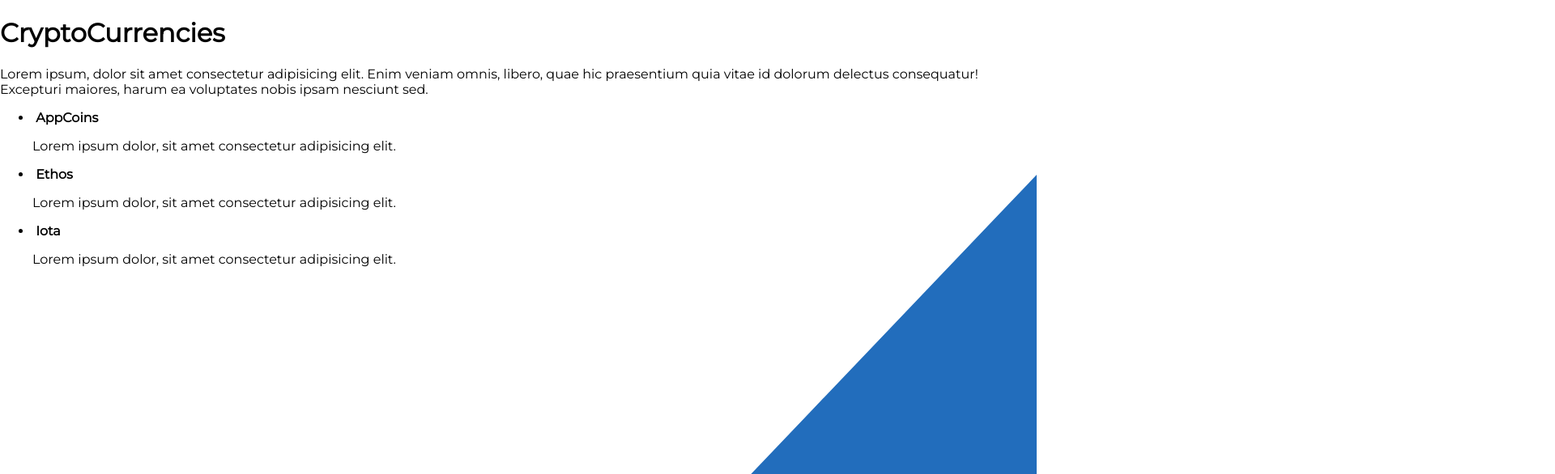
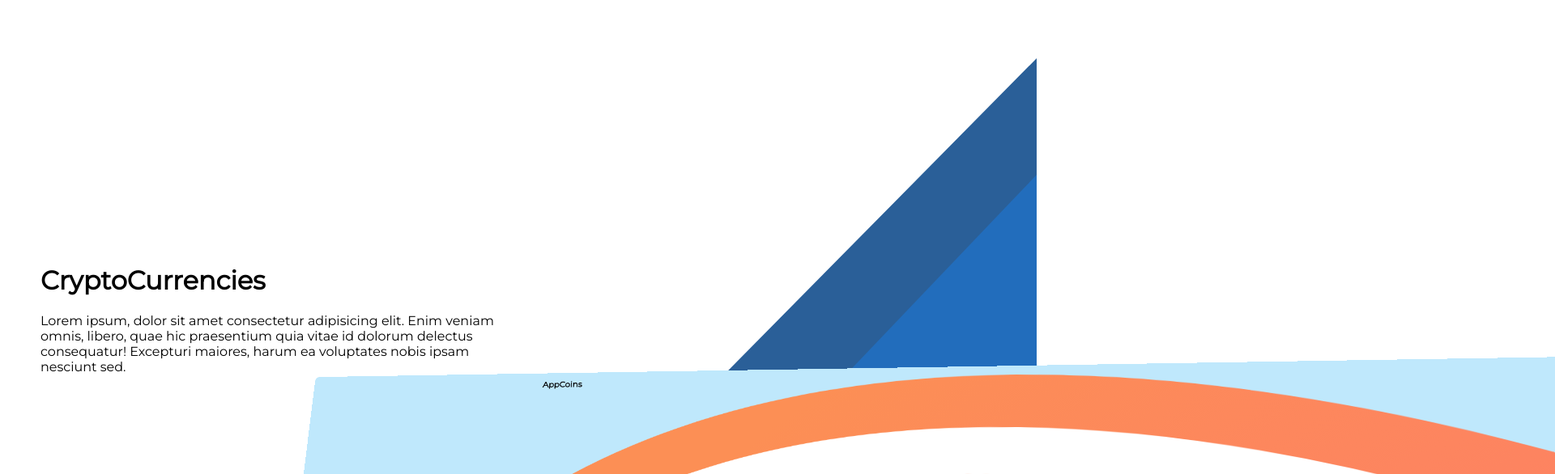
Before and after one commit to jpdelopes/Animating-CSS-Perspectives-for-UI-Design, a plain HTML site: page index.html in a window 1280 px wide. Shown: the top 586 px of the page at 81% size, 1920 px wide, since content can reach past the window. Drawn offline with Linux system fonts and the light colour scheme.

Commit message:
Added CSS properties. Added svg icons.

```diff
--- a/main.css
+++ b/main.css
@@ -22,3 +22,49 @@ body    {
     z-index: -1;
     background-color: #226dbc;
 }
+
+.bg2    {
+    -webkit-clip-path: polygon(63% 69%, 100% 9%, 100% 100%, 5% 100%);
+    clip-path: polygon(63% 69%, 100% 9%, 100% 100%, 5% 100%);
+    z-index: -2;
+    background-color: #2a5f98;
+}
+
+.container {
+    display: grid;
+    grid-template-columns: 50%;
+    height: auto;
+    align-self: center;
+    margin: 0 50px;
+}
+
+ul  {
+    list-style-type: none;
+    perspective: 1000px;
+}
+
+ul li {
+    display: grid;
+    grid-template-columns: 20% auto;
+    border-radius: 10px;
+    padding: 15px;
+    cursor: pointer;
+    transform: rotateY(-30deg) rotateX(15deg);
+    position: absolute;
+    border-bottom: 4px solid rgba(0, 0, 0, 0.2);
+
+}
+
+ul li:nth-child(1)  {
+    background: #bfe8fc;
+    top: -100px;
+    z-index: 2;
+}
+ul li:nth-child(2)  {
+    background: #faffc8;
+    z-index: 1;
+}
+ul li:nth-child(3)  {
+    background: rgb(242, 228, 255);
+    top: 105px;
+}
```
Also changed, not shown: images/appcoins.svg (added), images/ethos.svg (added), images/iota-1.svg (added).
